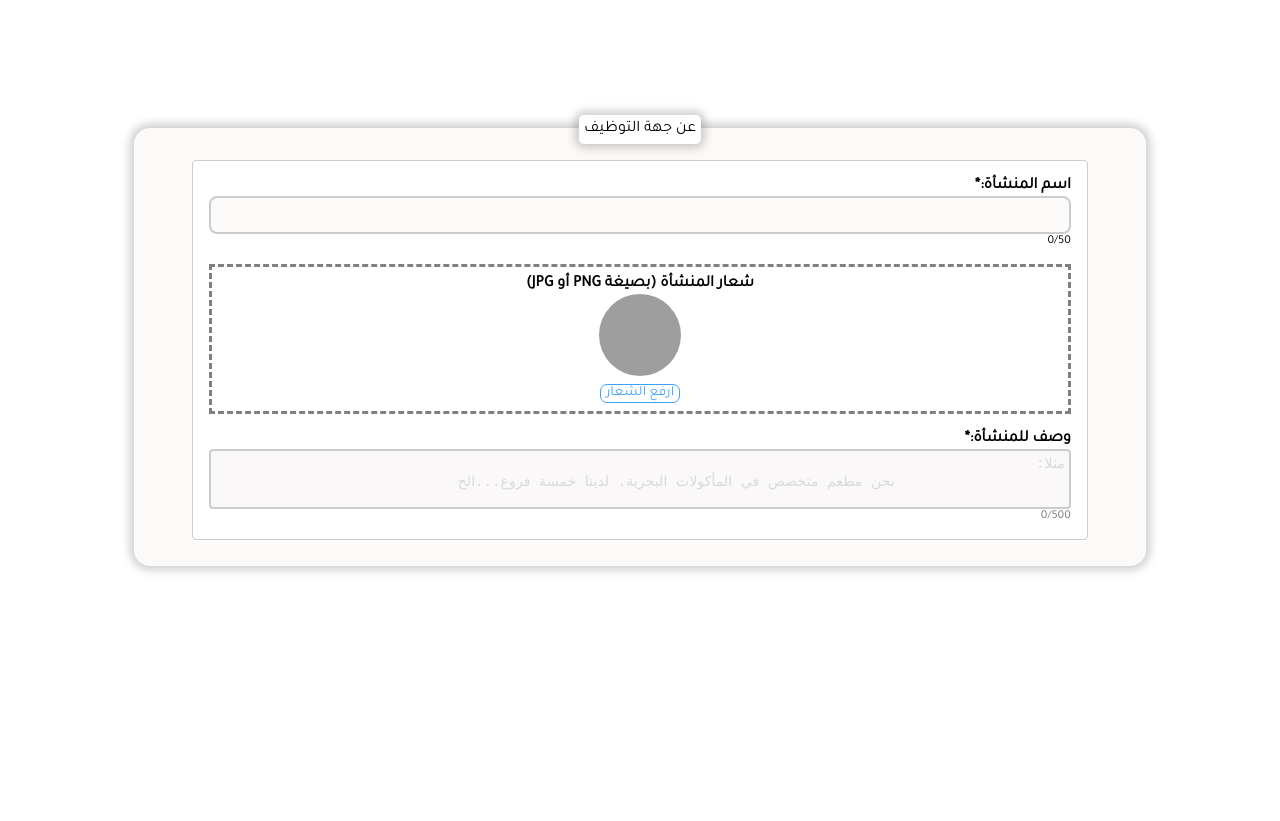
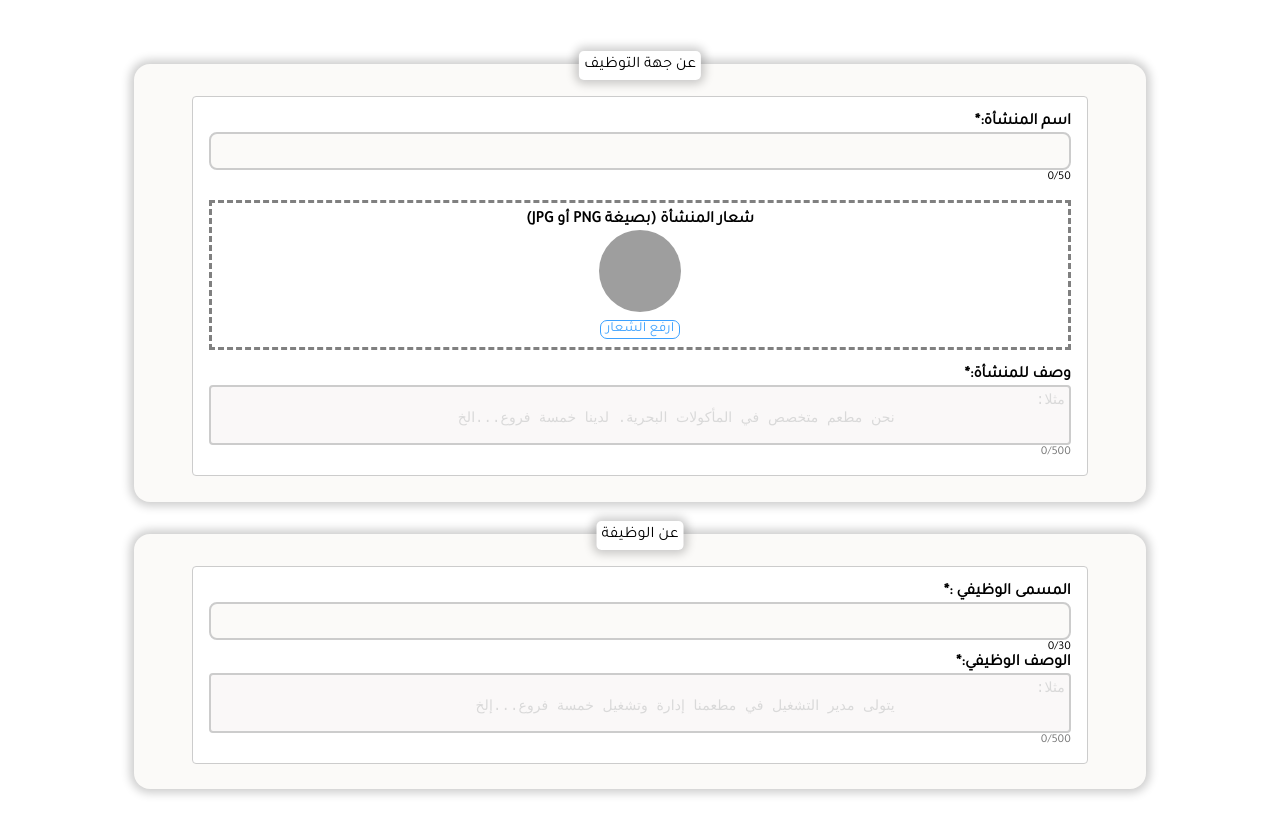
Before and after one commit to alrepo/job-board, a React (Create React App) app: page /jobs/new-job-post in a window 1280 px wide. Before the commit the page ends 800 px from the top, so only its background shows below. Built offline with nearby package versions, Linux system fonts and the light colour scheme; grey boxes are pictures that could not be loaded.

Commit message:
Adding job details card

```diff
--- a/src/components/NewJobPost/Input.jsx
+++ b/src/components/NewJobPost/Input.jsx
@@ -1,7 +1,7 @@
 import React, { useState } from 'react';
 import styled from 'styled-components';
 
-const MAX_LENGTH = 50;
+let MAX_LENGTH = 0;
 
 function Input({ value, setValue, ...props }) {
   const remainingChars = MAX_LENGTH - value.length;
@@ -26,9 +26,18 @@ function Input({ value, setValue, ...props }) {
   );
 }
 
-function ParentComponent() {
+function ParentComponent(props) {
   const [value, setValue] = useState('');
-
+  if (props.name === "companyName")
+  {
+    MAX_LENGTH = 50;
+    console.log("companyName");
+  }
+  else if (props.name === "jobTitle")
+  {
+    MAX_LENGTH = 30;
+    console.log("jobTitle");
+  }
   return (
     <>
       <Input value={value} setValue={setValue} />
@@ -40,7 +49,7 @@ function ParentComponent() {
 function AnotherComponent({ remainingChars }) {
   // use the latest value of remainingChars as needed
   return (
-    <CounterDiv>{(50-remainingChars)}{"/50"}</CounterDiv>
+    <CounterDiv>{(MAX_LENGTH-remainingChars)}{"/"+MAX_LENGTH}</CounterDiv>
   );
 }
 
--- a/src/components/NewJobPost/NewJobPost.jsx
+++ b/src/components/NewJobPost/NewJobPost.jsx
@@ -20,11 +20,12 @@ function NewJobPost()
 {
 
     return(
-        <DetailsDiv>
+        <div>
+        <DetailsDiv style={{marginTop: "4rem"}}>
             <Heading>عن جهة التوظيف</Heading>
             <InputDiv>
                 <Label> اسم المنشأة:{"*"} </Label>
-                <ParentComponent></ParentComponent>
+                <ParentComponent name="companyName"></ParentComponent>
 
                 <LogoDiv>
                 <Label>شعار المنشأة (بصيغة PNG أو JPG)</Label>
@@ -33,12 +34,34 @@ function NewJobPost()
 
                 <Label>وصف للمنشأة:{"*"} </Label>
                 <CustomTextArea
+                name="aboutCompany"
                     // ref={textareaRef}
                     placeholder="مثلا:
                     نحن مطعم متخصص في المأكولات البحرية. لدينا خمسة فروع...الخ"
                 />
             </InputDiv>
         </DetailsDiv>
+
+        <DetailsDiv>
+            <Heading>عن الوظيفة</Heading>
+            <InputDiv>
+                <Label placeholder="مثلا:
+                    يتولى مدير التشغيل في مطعمنا إدارة وتشغيل خمسة فروع...إلخ"
+                    > المسمى الوظيفي :{"*"}
+                 </Label>
+                <ParentComponent name="jobTitle"></ParentComponent>
+
+                <Label>الوصف الوظيفي:{"*"} </Label>
+                <CustomTextArea
+                    name="jobDescription"
+                    // ref={textareaRef}
+                    placeholder="مثلا:
+                    يتولى مدير التشغيل في مطعمنا إدارة وتشغيل خمسة فروع...إلخ"
+                />
+            </InputDiv>
+        </DetailsDiv>
+        </div>
+
     )
 }
 
--- a/src/components/NewJobPost/new-job-post.styled.js
+++ b/src/components/NewJobPost/new-job-post.styled.js
@@ -13,7 +13,7 @@ export const DetailsDiv = styled.div`
 {
     height: 100%;
     width: 80%;
-    margin-top: 8rem;
+    margin-bottom: 2rem;
     margin-right: auto;
     margin-left: auto;
     background-color: #fbfaf8;
@@ -26,7 +26,7 @@ export const DetailsDiv = styled.div`
 {
     height: 100%;
     width: 100%;
-    margin-top: 8rem;
+    margin-bottom: 2rem;
     margin-right: auto;
     margin-left: auto;
     background-color: #fbfaf8;
```
